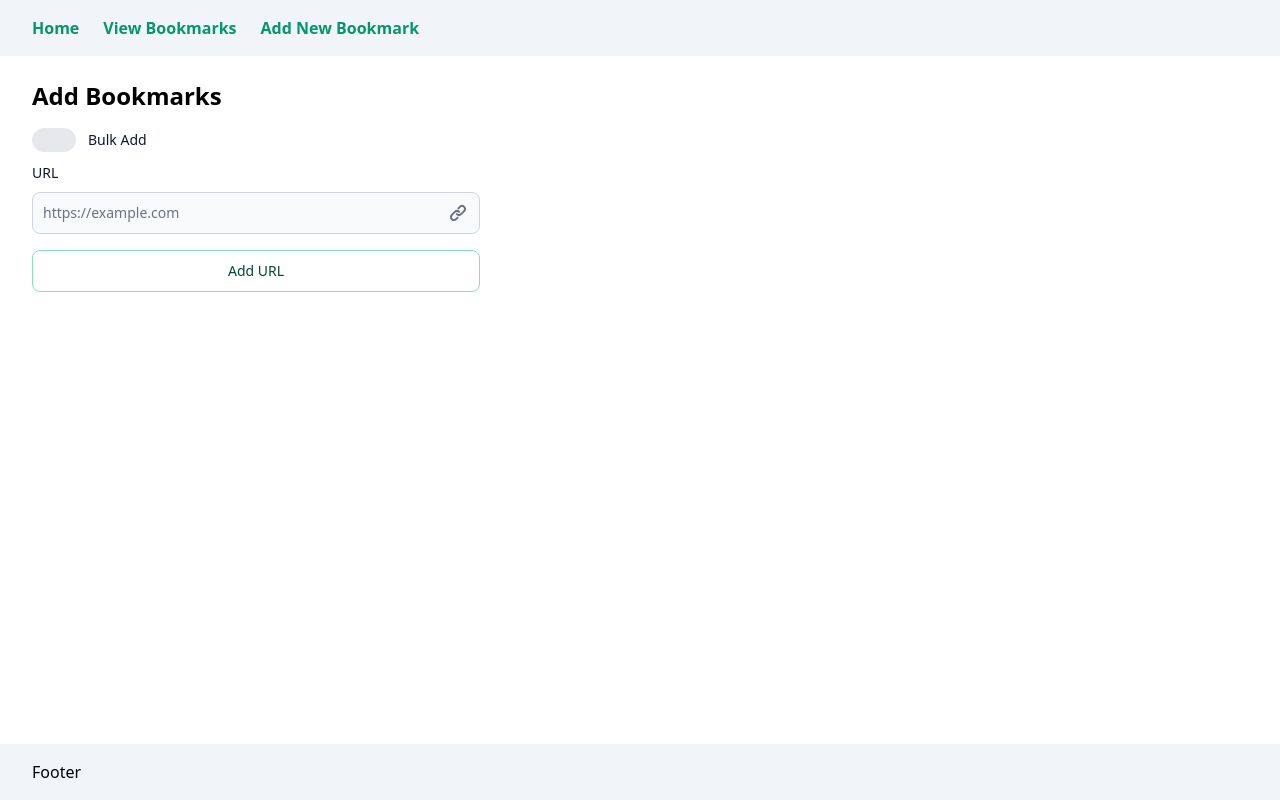
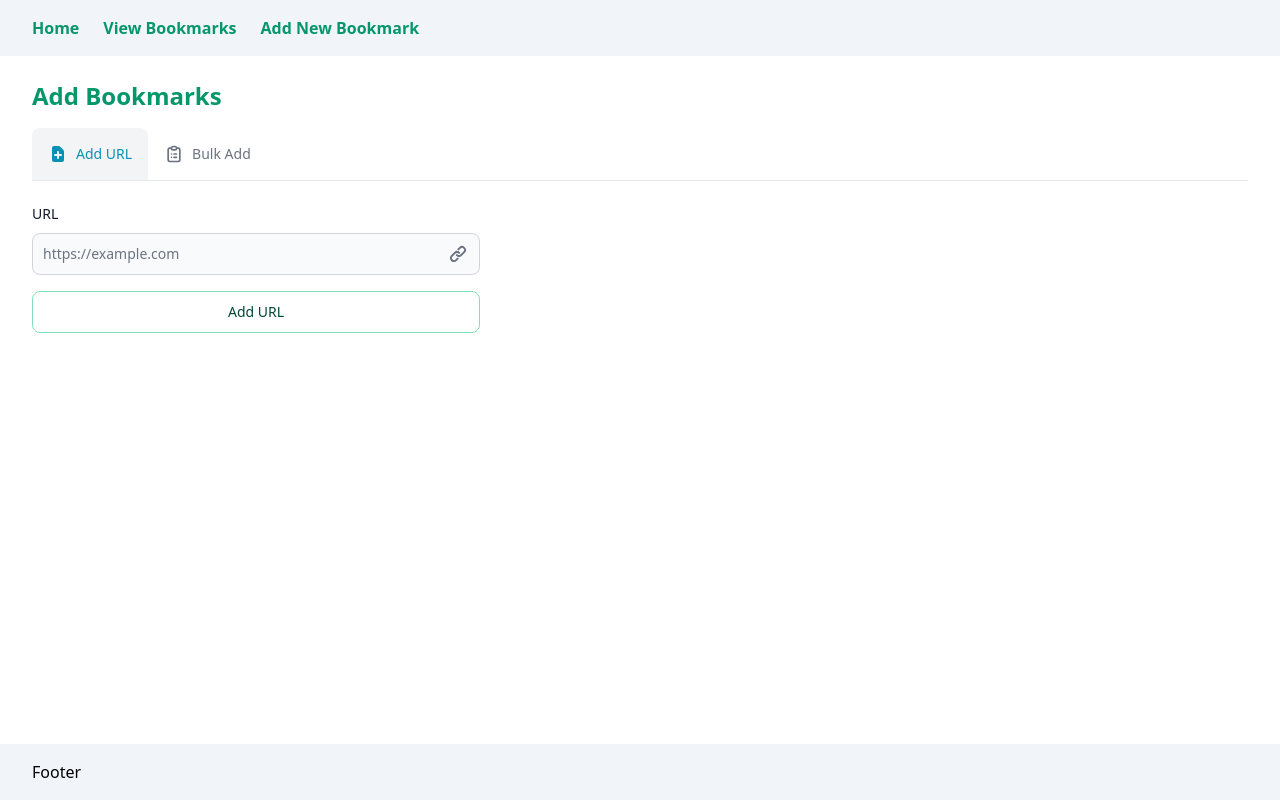
Before and after one commit to labrocadabro/easy-marks, a React (Vite) app in the folder frontend/: page /add in a window 1280 px wide. Built offline with nearby package versions, Linux system fonts and the light colour scheme.

Commit message:
Switched to tabs instead of toggle

```diff
--- a/frontend/src/components/BulkAdd.jsx
+++ b/frontend/src/components/BulkAdd.jsx
@@ -9,8 +9,8 @@ function BulkAdd() {
 				</div>
 				<FileInput id='file' name='file'
 					helperText='Upload a CSV or Markdown file of your bookmarks' />
-				<Button className='mb-2 mt-4' color="green"
-          type='submit'>Upload file</Button>
+				<Button className='mb-2 mt-4' type='submit'
+					color='green'>Upload file</Button>
 			</div>
     </>
   )
--- a/frontend/src/components/SingleAdd.jsx
+++ b/frontend/src/components/SingleAdd.jsx
@@ -12,7 +12,7 @@ function SingleAdd() {
 					<TextInput id='url' type='link' name='url'
 						placeholder='https://example.com' required rightIcon={HiLink} />
 				</div>
-				<Button color="green" type='submit'>Add URL</Button>
+				<Button type='submit' color='green'>Add URL</Button>
 			</form>
     </>
   )
--- a/frontend/src/pages/AddBookmarkPage.jsx
+++ b/frontend/src/pages/AddBookmarkPage.jsx
@@ -1,23 +1,23 @@
-import { useState } from 'react'
-import { ToggleSwitch } from 'flowbite-react'
+import { Tabs} from 'flowbite-react'
+import { HiDocumentAdd, HiOutlineClipboardList } from 'react-icons/hi'
 import BulkAdd from '../components/BulkAdd'
 import SingleAdd from '../components/SingleAdd'
 
 function AddBookmarkPage() {
-	const [bulkAdd, setBulkAdd] = useState(false);
-
 	return (
 		<>
-			<h1 className="text-2xl font-bold mb-4">Add Bookmarks</h1>
+			<h1 className="text-2xl font-bold mb-4 text-emerald-600">Add Bookmarks</h1>
 
-			<div className="mb-2 mt-4 block">
-				<ToggleSwitch id='toggle' label='Bulk Add'
-					checked={bulkAdd}
-					onChange={() => setBulkAdd(!bulkAdd)} />
-			</div>
-
-			{bulkAdd ? <BulkAdd /> : <SingleAdd />}
-
+			<Tabs style='default'>
+				<Tabs.Item active title='Add URL'
+					icon={HiDocumentAdd}>
+					<SingleAdd />
+				</Tabs.Item>
+				<Tabs.Item title='Bulk Add'
+					icon={HiOutlineClipboardList}>
+					<BulkAdd />
+				</Tabs.Item>
+			</Tabs>
 		</>
 	);
 }
```
